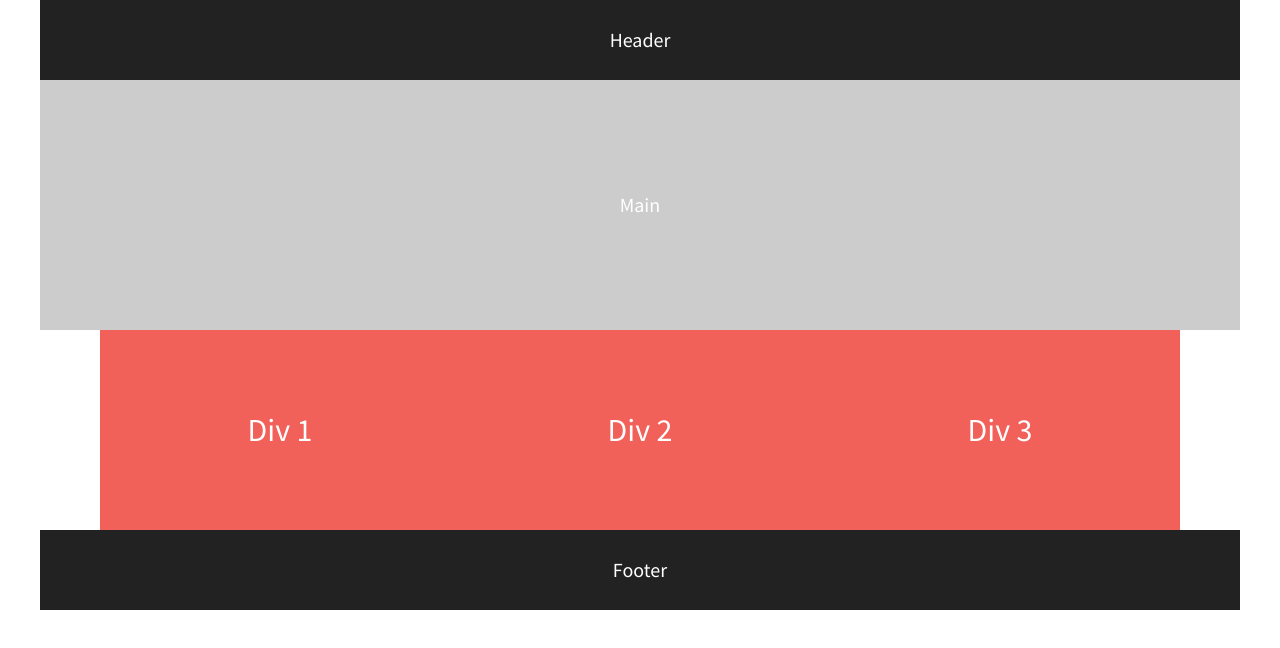
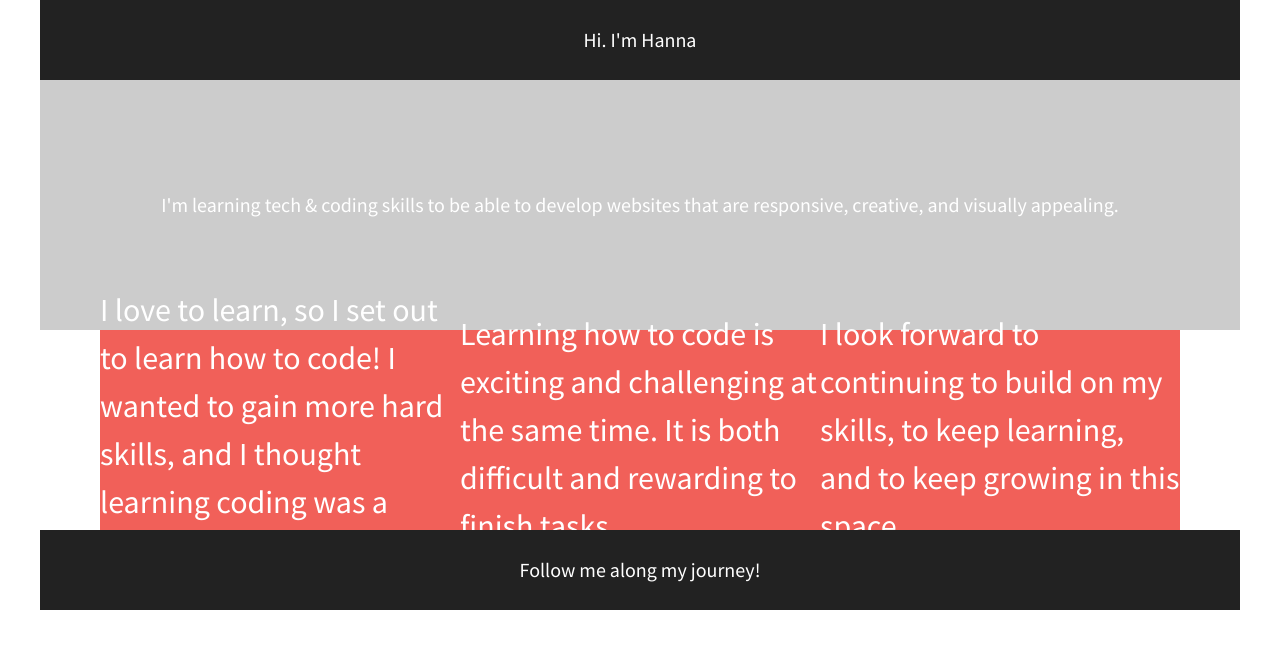
Before and after one commit to HannaKP/flexbox-starter, a plain HTML site: page index.html in a window 1280 px wide. Drawn offline with nearby package versions, Linux system fonts and the light colour scheme.

Commit message:
added custom words

```diff
--- a/index.html
+++ b/index.html
@@ -22,18 +22,18 @@
 
         <!-- Add your site or application content here -->
         <section class="flex-container">
-            <header>Header</header>
-            <main>Main</main>
+            <header>Hi. I'm Hanna</header>
+            <main>I'm learning tech & coding skills to be able to develop websites that are responsive, creative, and visually appealing.</main>
             <div id="div-1" class="flex-items">
-                Div 1
+               <p>I love to learn, so I set out to learn how to code! I wanted to gain more hard skills, and I thought learning coding was a great place to start.</p>
             </div>
             <div id="div-2" class="flex-items">
-                Div 2
+               <p>Learning how to code is exciting and challenging at the same time.  It is both difficult and rewarding to finish tasks.</p>
             </div>
             <div id="div-3" class="flex-items">
-                Div 3
+                <p>I look forward to continuing to build on my skills, to keep learning, and to keep growing in this space.</p>
             </div>
-            <footer>Footer</footer>
+            <footer>Follow me along my journey!</footer>
         </section>
 
         <script src="https://ajax.googleapis.com/ajax/libs/jquery/1.11.3/jquery.min.js"></script>
```
